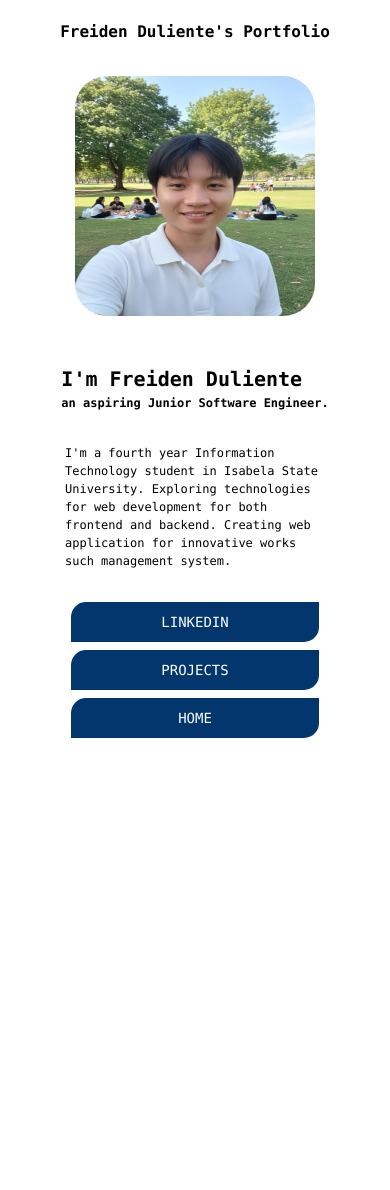
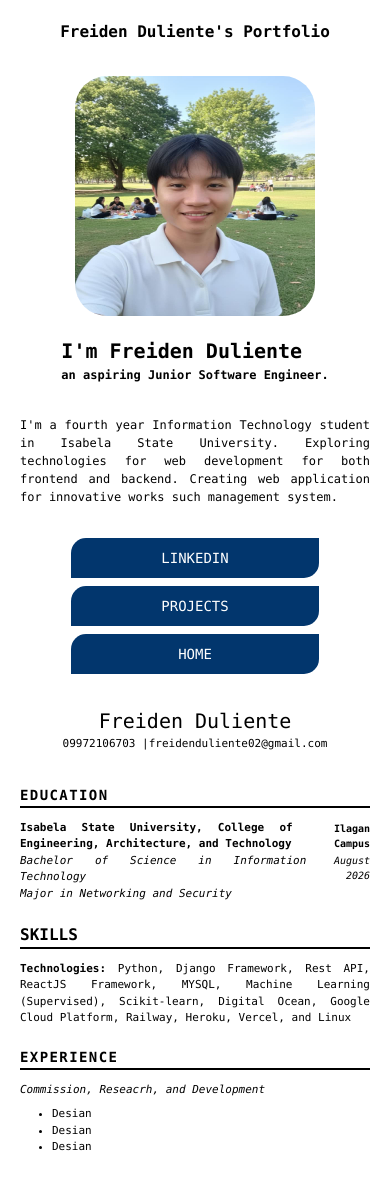
Before and after one commit to Freiden31/portfolio-info, a React (Vite) app: page / in a window 390 px wide. Shown: the top 1190 px of the page. Before the commit the page ends 844 px from the top, so only its background shows below. Built offline with nearby package versions, Linux system fonts and the light colour scheme.

Commit message:
Update Portfolio

```diff
--- a/src/pages/home.jsx
+++ b/src/pages/home.jsx
@@ -1,14 +1,15 @@
 import React from "react";
 import profile from '../assets/profile.jpeg'
 import drawing01 from "../assets/drawing01.jpg"
+import Resume from "./resume"
 
 function Home() {
     return (
-        <div className="w-full h-full flex flex-col sm:flex-row items-center justify-center gap-[5rem] font-mono overflow-hidden mt-[2rem] sm:mt-[10rem] ">
-            <div className="image w-60 h-60 sm:w-[33rem] sm:h-[33rem] flex-shrink-0 active:scale-110 transition-transform eas-in-out duration-500">
-                <img src={profile} alt="" className="h-full w-full rounded-4xl object-ceover" />
+        <div className="w-full h-full block sm:flex sm:flex-row items-center justify-center gap-[5rem] font-mono overflow-hidden mt-[2rem] sm:mt-[10rem] ">
+            <div className="image w-full h-60 sm:w-[33rem] sm:h-[33rem] flex-shrink-0 active:scale-110 transition-transform eas-in-out duration-500 flex items-center justify-center">
+                <img src={profile} alt="" className="h-full w-60 sm:w-full rounded-4xl object-ceover" />
             </div>
-            <div className="flex flex-col items-center justify-center mt-[-2rem] sm:mt-0">
+            <div className="flex flex-col items-center justify-center mt-5 sm:mt-0">
                 <div className="w-full flex justify-end mt-[-5rem] ml-[15rem] z-0 hidden sm:flex">
                     <img src={drawing01} alt="" className="h-[13rem] w-[20rem] rotate-347" />
                 </div>
@@ -16,8 +17,8 @@ function Home() {
                     <h1 className=" text-[20px] sm:text-[40px] font-bold">I'm Freiden Duliente</h1>
                     <h1 className="text-[12px] sm:text-[20px] font-bold">an aspiring Junior Software Engineer.</h1>
                 </div>
-                <div className="mt-[2rem] flex flex-col items-center justify-center w-65 sm:w-[30rem] max-w-full">
-                    <p className="text-[12px] sm:text-sm/6">I'm a fourth year Information Technology student in Isabela State University.
+                <div className="mt-[2rem] flex flex-col items-center justify-center w-full sm:w-[30rem] max-w-full">
+                    <p className="text-[12px] text-justify sm:text-sm/6">I'm a fourth year Information Technology student in Isabela State University.
                     Exploring technologies for web development for both frontend and backend. Creating web application for innovative works such management system.</p>
                 </div>
                 <div className="flex flex-col items-center justify-center gap-2 mt-[2rem]">
@@ -26,6 +27,9 @@ function Home() {
                     <div className="h-8 w-[15.5rem] text-[14px] sm:text-[16px] sm:w-[15rem] p-5 bg-[#02366dff] flex items-center justify-center rounded-tl-[15px] rounded-br-[15px]"><a href="#" className="text-white">HOME</a></div>
                 </div>
             </div>
+            <div className="block sm:hidden overflow-y-hidden w-full">
+                <Resume className="overflow-y-hidden h-full" />
+            </div>
         </div>
     )
 }
--- a/src/pages/resume.jsx
+++ b/src/pages/resume.jsx
@@ -1,11 +1,101 @@
 import React from "react";
+import image1 from "../assets/profile.jpeg"
 
-function Resume() {
+function App(){
     return (
-        <div className="h-screen w-screen flex items-center justify-center">
-            Resume
+        <div className="w-full h-screen flex-row items-center justify-center sm:px-[20rem] font-mono gap-5 overflow-x-hidden">
+            <div className="flex-row justify-center text-center mb-5 hidden sm:block">
+                <h2 className="text-[40px] font-bold">Resume.</h2>
+                <div className="w-full flex items-center justify-center mt-5 sm:mt-6">
+                    <p className="text-sm/6 text-center">
+                    I'm a fourth year Information Technology student in Isabela State University. Exploring technologies for web <br/>
+                    development for both frontend and backend. Creating web application for innovative works such management system.</p>
+                </div>
+            </div>
+
+            <div className="flex justify-center grid grid-cols-none sm:grid-cols-3 gap-9 ">
+                {/*information */}
+                <div className="flex-row justify-between gap-5 sm:col-span-2 w-auto sm:w-full">
+                    <div className="flex-row justify-center items-center gap-[3rem] mt-8 mb-8">
+                        <div className="flex items-center justify-center">
+                            <h4 className="text-[20px] sm:text-[25px]">Freiden Duliente</h4>
+                        </div>
+                        <div className="flex items-center justify-center">
+                            <div className="flex gap-0 sm:gap-2">
+                                <p className="text-[11px] sm:text-[13px] ">09972106703 | </p>
+                                <p className="text-[11px] sm:text-[13px] "> freidenduliente02@gmail.com </p>
+                                <p className="text-[11px] sm:text-[13px] sm:flex hidden"> | https://freidenduliente.vercel.app</p>
+                            </div>
+                        </div>
+                    </div>
+                    <div className="flex-row mb-5">
+                        <div className="flex items-center">
+                            <p className="text-[14px] tracking-[0.1em] font-bold">EDUCATION</p>
+                        </div>
+                         <hr className="h-[2px]  bg-black mb-3"/>
+                         <div className="flex-row items-center">
+                            <div className="flex justify-between items-center gap-9">
+                                <div className="flex items-center">
+                                    <p className="sm:text-[14px] text-[11px]  font-bold text-justify sm:text-left">Isabela State University, College of Engineering, Architecture, and Technology</p>
+                                </div>
+                                <div className="flex ">
+                                    <p className="sm:text-[14px] text-[10px]  font-bold text-right sm:text-left">Ilagan Campus</p>
+                                </div>
+                            </div>
+                            <div className="flex justify-between items-center">
+                                <div className="flex items-center">
+                                    <p className="sm:text-[12px] text-[11px] sm:text-left text-justify italic">Bachelor of Science in Information Technology <br/> Major in Networking and Security</p>
+                                </div>
+                                <div className="flex mb-5">
+                                    <p className="sm:text-[12px] text-[10px] sm:text-left text-right italic">August 2026</p>
+                                </div>
+                            </div>
+                         </div>
+                    </div>
+
+                    <div className="flex-row items-center mb-5">
+                        <div className="flex items-center">
+                            <p className="text-[14px]tracking-[0.1em] font-bold">SKILLS</p>
+                        </div>
+                         <hr className="h-[2px] w-full bg-black mb-3"/>
+                         <div className="flex items-center gap-2">
+                            <p className="sm:text-[14px] text-[11px] text-justify sm:text-left"><b>Technologies:</b> Python, Django Framework, Rest API, ReactJS Framework, MYSQL, Machine Learning (Supervised), Scikit-learn, Digital Ocean, Google Cloud Platform, Railway, Heroku, Vercel, and Linux</p>
+                         </div>
+                    </div>
+
+                    <div className="flex-row">
+                        <div className="flex items-center">
+                            <p className="text-[14px] tracking-[0.1em] font-bold">EXPERIENCE</p>
+                        </div>
+                        <hr className="h-[2px] w-full bg-black mb-3"/>
+                        <div className="flex-row justify-between items-center">
+                            <div className="flex items-center">
+                                <p className="sm:text-[14px] text-[11px] italic">Commission, Reseacrh, and Development</p>
+                            </div>
+                            <div className="flex-row mt-2">
+                                <ul className="sm:text-[14px] text-[11px] list-disc pl-8">
+                                    <li>Desian</li>
+                                    <li>Desian</li>
+                                    <li>Desian</li>
+                                </ul>
+                            </div>
+                        </div>
+                    </div>
+                </div>
+
+                {/* images */}
+                <div className="flex-row sm:cols-span-1 py-8 gap-5">
+                    <div className="hidden sm:flex gap-1">
+                        <img src={image1} className="w-[20rem] h-[12rem]" />
+                        <img src={image1} className="w-[10rem] h-[12rem]" />
+                    </div>
+                    <div className="hidden sm:flex w-full">
+                        <img src={image1} className="w-full h-[12rem]" />
+                    </div>
+                </div>
+            </div>
         </div>
     )
 }
 
-export default Resume;
+export default App;
```
